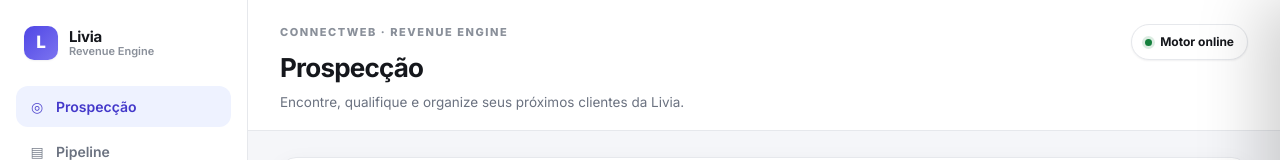
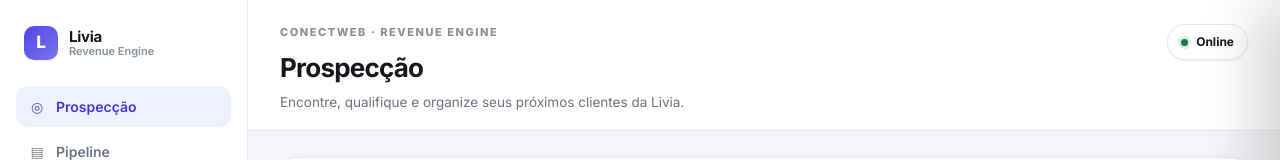
Before and after one commit to niltinhoapp/livia-revenue-engine, a website: page index.html in a window 1280 px wide. Shown: the top 160 px of the page. Drawn offline with Linux system fonts and the light colour scheme.

Commit message:
fix(front): ajusta marca e status online

```diff
--- a/index.html
+++ b/index.html
@@ -33,12 +33,12 @@
     <div class="app-main">
       <header class="topbar">
         <div class="topbar-heading">
-          <div class="eyebrow">CONNECTWEB · REVENUE ENGINE</div>
+          <div class="eyebrow">CONECTWEB · REVENUE ENGINE</div>
           <h1 id="view-title">Prospecção</h1>
           <p id="view-subtitle">Encontre, qualifique e organize seus próximos clientes da Livia.</p>
         </div>
         <div class="topbar-actions">
-          <div class="status-pill"><span></span> Motor online</div>
+          <div class="status-pill"><span></span> Online</div>
         </div>
       </header>
 
```
